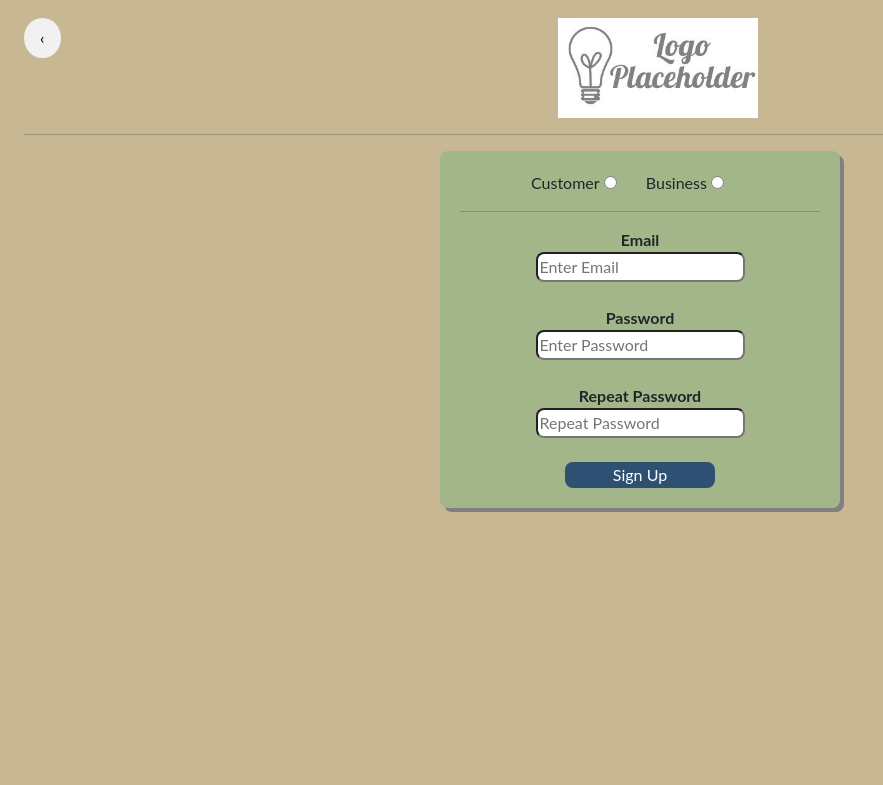
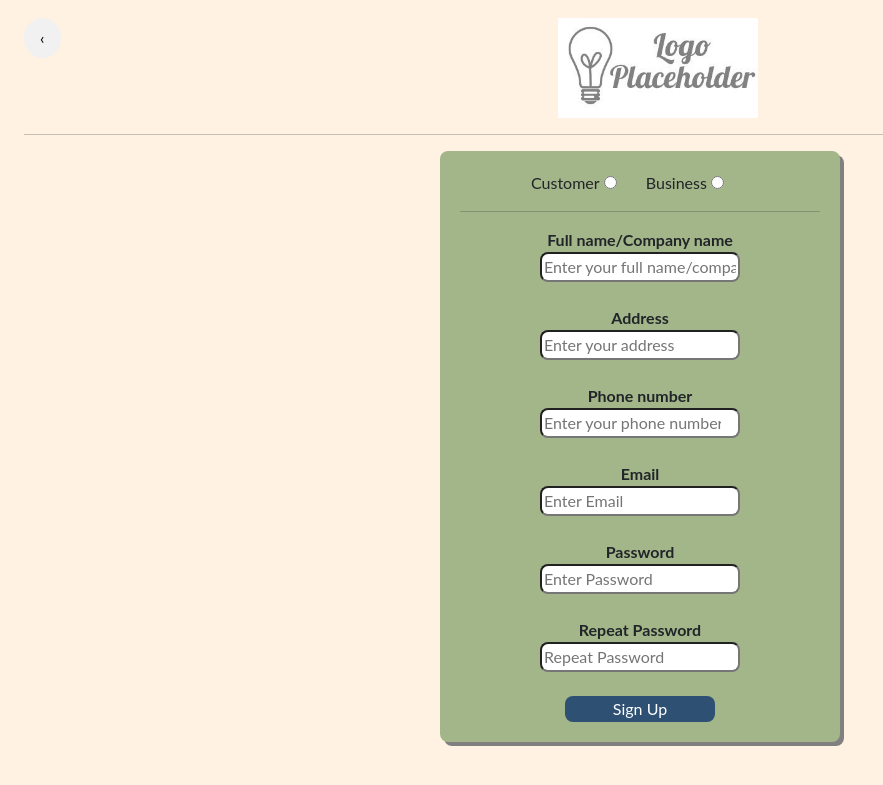
Before and after one commit to xeux9220/Foodwaste, an ASP.NET Core app: page /createaccount in a window 1280 px wide. Shown: the top 785 px of the page, without its empty margins (0-883 px from the left). Run offline with ASP.NET Core 8, Linux system fonts and the light colour scheme; style sheets or scripts are compiled from the project's sources.

Commit message:
tilføjelser og rettelser

```diff
--- a/LuckyBag/LuckyBag/Pages/CreateAccount.razor
+++ b/LuckyBag/LuckyBag/Pages/CreateAccount.razor
@@ -4,25 +4,30 @@
 
 
 
-<!--Hvordan får vi alle informationer: Business ≠ Customer -->
-<!--Customer = Fornavn, efternavn, mail, nummer, adresse, password -->
-<!--Business = Firma navn, mail, nummer, adresse, password -->
-<!--Tilbageknap -->
-<a href="#" class="previous">&#8249;</a>
+<!--Business ≠ Customer -->
+<a href="#" class="previous">&#8249;</a> <!--Tilbageknap, som bare fører tilbage til starten for nu-->
 <center>
     <img class="logoCenter" src="img/logo-placeholder.jpg" /><br>
     <hr>
-    <!-- <p>Please fill in this form to create an account.</p> -->
 
     <div class="sign-up-form">
     <form>
       <label for="customer">Customer</label>
-      <input type="radio" id="customer" name="customer_type" value="Customer">
+      <input type="radio" name="customer_type" value="Customer">
 
       <label for="customer">Business</label>
-      <input type="radio" id="business" name="customer_type" value="Business"><br>
+      <input type="radio" name="customer_type" value="Business"><br>
 
       <hr>
+      <label for="name"><b>Full name/Company name</b></label><br>
+      <input type="text" placeholder="Enter your full name/company name" name="name" required><br><br>
+
+      <label for="address"><b>Address</b></label><br>
+      <input type="text" placeholder="Enter your address" name="address" required><br><br>
+
+      <label for="phnumber"><b>Phone number</b></label><br>
+      <input type="number" placeholder="Enter your phone number" name="ph-number" required><br><br>
+
       <label for="email"><b>Email</b></label><br>
       <input type="text" placeholder="Enter Email" name="email" required><br><br>
 
@@ -40,7 +45,7 @@
     </center>
 
 <!--Skal kunne gemme inputtet -->
-<!--Tjekke om felterne bliver udfyldt? I hvert fald for det som ikke må være NULL -->
+
 
 
 @code {
--- a/LuckyBag/LuckyBag/Pages/Specification.razor
+++ b/LuckyBag/LuckyBag/Pages/Specification.razor
@@ -1,7 +1,7 @@
 @page "/Lucky-bag_specification"
 <PageTitle>Specification</PageTitle>
 
-	<a href="#" class="previous">&#8249;</a>
+	<a href="#" class="previous">&#8249;</a> <!--Tilbageknap, som bare fører tilbage til starten for nu-->
 	<img class="logoRight" src="img/logo-placeholder.jpg">
 
 	<img class="luckyBagimg" src="img/placeholder-img.png">
--- a/LuckyBag/LuckyBag/wwwroot/css/site.css
+++ b/LuckyBag/LuckyBag/wwwroot/css/site.css
@@ -2,7 +2,7 @@
 
 html, body {
     font-family: Lato;
-    background-color: #C7B793;
+    background-color: #fff2e2;
 }
 
 h1:focus {
@@ -82,14 +82,16 @@ a, .btn-link {
     margin: auto;
     border-radius: 8px;
     box-shadow: 4px 4px grey;
+
 }
 
 input[type="radio"] {
     margin: 0 25px 0 0px;
 }
 
-input[type="text"], input[type="password"] {
+input[type="text"], input[type="password"], input[type="number"] {
     border-radius: 8px;
+    width: 200px;
 }
 
 /*Logo and image style*/
```
Also changed, not shown: 11 other files.
